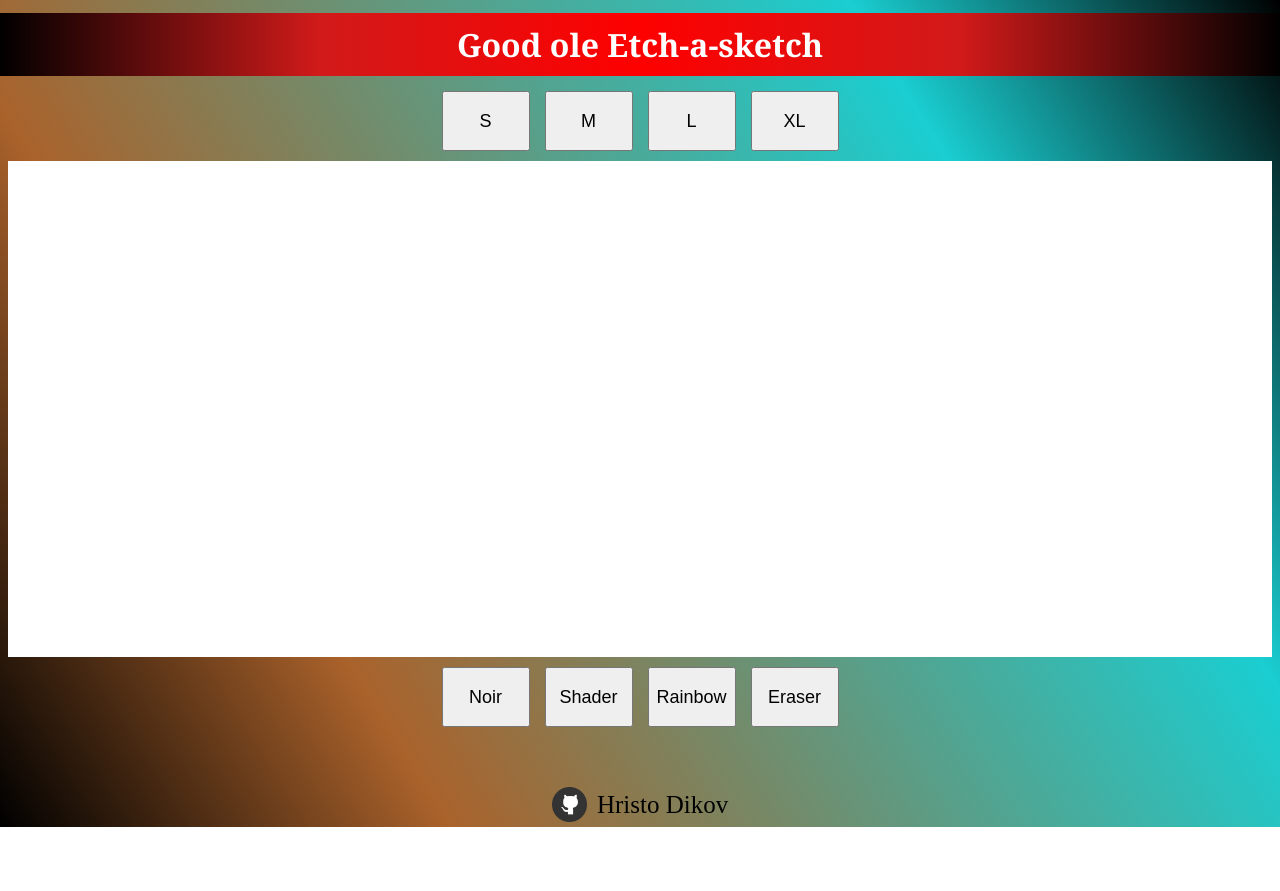
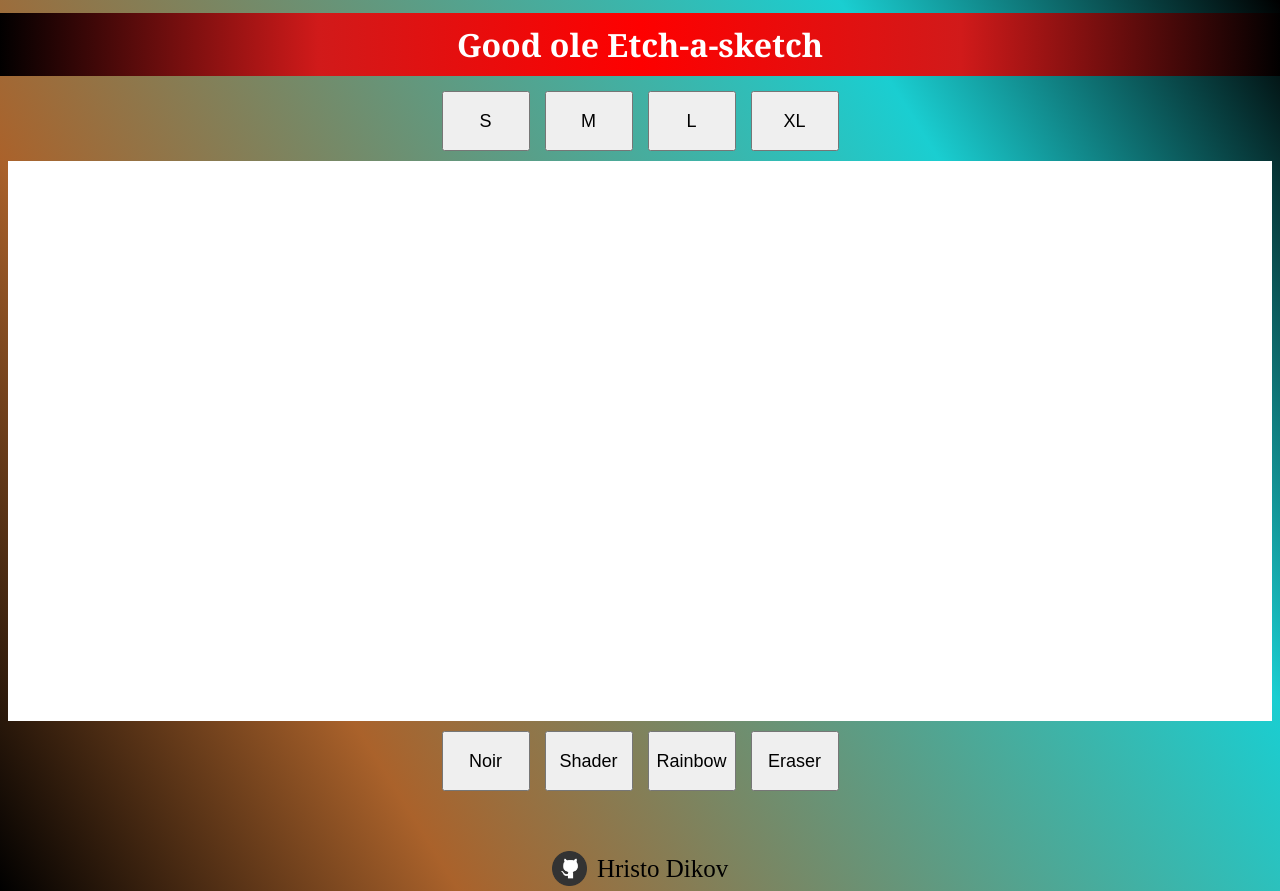
Before and after one commit to IrnMonStronk/Etch-a-Sketch, a plain HTML site: page index.html in a window 1280 px wide. Before the commit the page ends 827 px from the top, so only its background shows below. Drawn offline with Linux system fonts and the light colour scheme.

Commit message:
Height Edit

```diff
--- a/style.css
+++ b/style.css
@@ -13,7 +13,7 @@ body {
 }
 #container {
     width: 100%;
-    height: 31em;
+    height: 35em;
     display: grid;
     background-color: white;
 }
```
